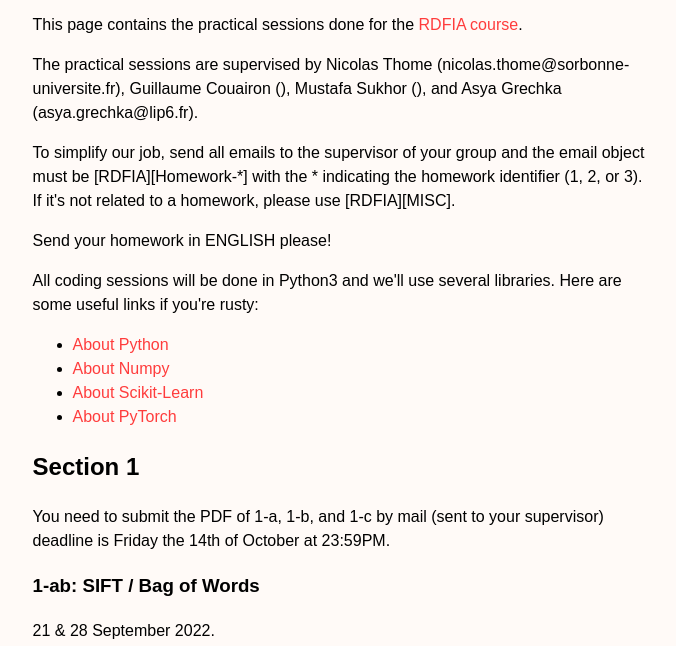
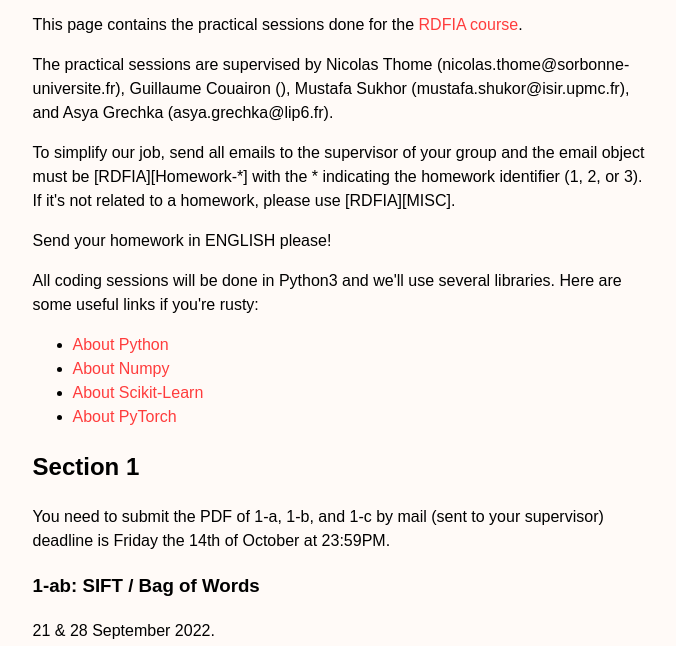
Before and after one commit to rdfia/rdfia.github.io, a plain HTML site: page index.html in a window 1280 px wide. Shown: the part 146-792 px from the top of the page, without its empty margins (296-972 px from the left). Drawn offline with Linux system fonts and the light colour scheme.

Commit message:
maj index 2022

```diff
--- a/index.html
+++ b/index.html
@@ -19,7 +19,7 @@
         <p>
             <!--The course is organized by Prof. Matthieu Cord.  -->
 
-            The practical sessions are supervised by Nicolas Thome (nicolas.thome@sorbonne-universite.fr), Guillaume Couairon (), Mustafa Sukhor (), and Asya Grechka (asya.grechka@lip6.fr).
+            The practical sessions are supervised by Nicolas Thome (nicolas.thome@sorbonne-universite.fr), Guillaume Couairon (), Mustafa Sukhor (mustafa.shukor@isir.upmc.fr), and Asya Grechka (asya.grechka@lip6.fr).
 
             <!-- The teacher assistants,
             to whom only you must send the results of coding sessions, are
```
